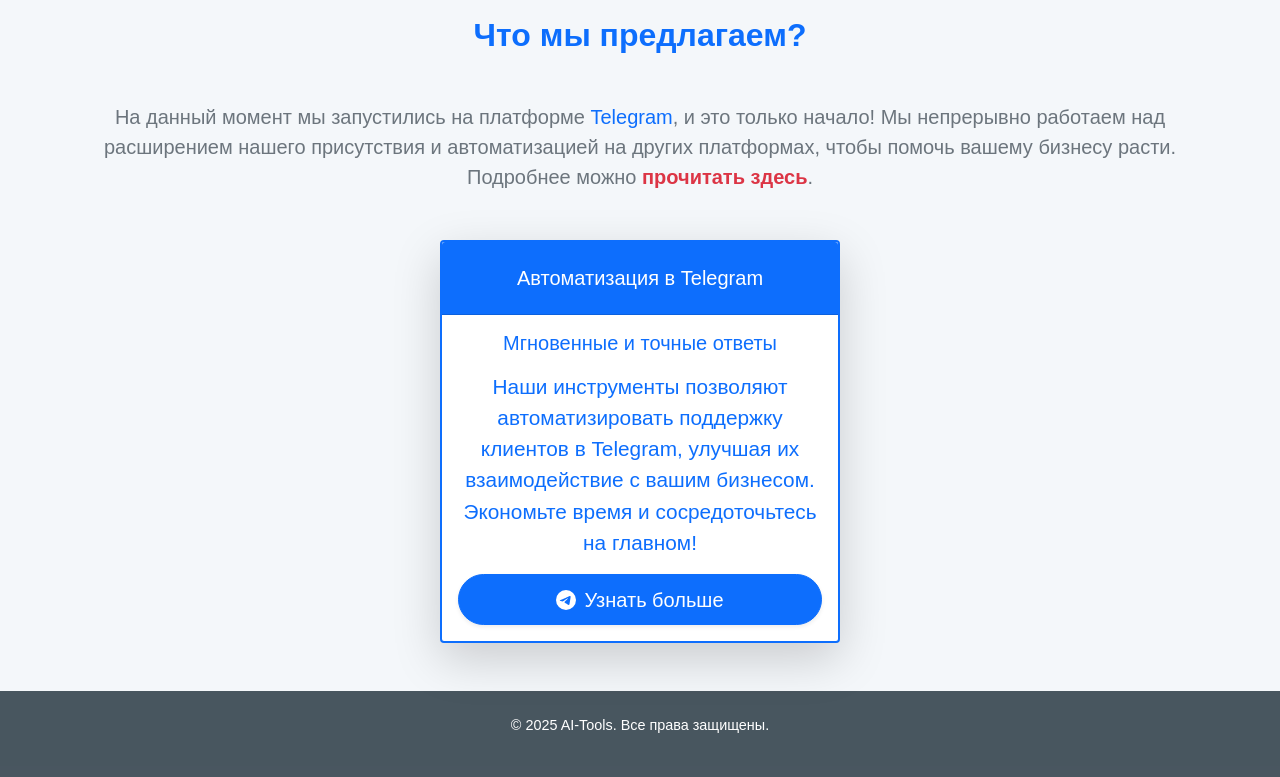
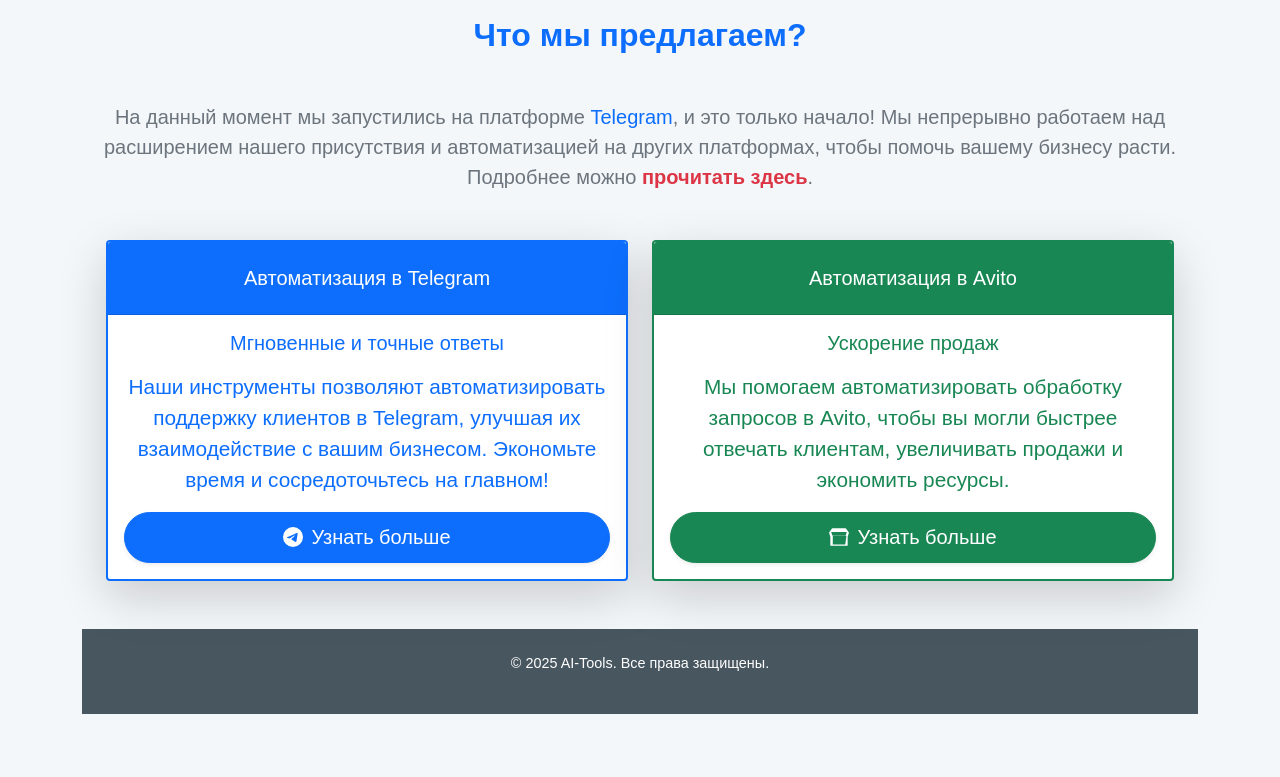
Before and after one commit to Narek12345/AI-Tools, a Django app: page / in a window 1280 px wide. Shown: the part 1267-2044 px from the top of the page. After the commit the page ends 1981 px from the top, so only its background shows below. Run offline with Django 5.2, Linux system fonts and the light colour scheme.

Commit message:
Added a card with Avito on the home.html page.

```diff
--- a/core/templates/core/home.html
+++ b/core/templates/core/home.html
@@ -60,20 +60,23 @@
     Подробнее можно <a href="#" class="text-danger fw-bold text-decoration-none">прочитать здесь</a>.
   </p>
 
+<!-- Ряд карточек -->
+<div class="container d-flex justify-content-center my-5">
+  <div class="row row-cols-1 row-cols-md-2 g-4">
     <!-- Карточка с Telegram -->
-  <div class="container d-flex justify-content-center my-5">
-    <div class="card border-primary shadow-lg rounded wow fadeInUp" data-wow-delay="0.1s" style="max-width: 400px; border-width: 2px;">
+    <div class="col">
+      <div class="card border-primary shadow-lg rounded wow fadeInUp h-100 d-flex flex-column" data-wow-delay="0.1s" style="border-width: 2px;">
         <div class="card-header bg-primary text-white text-center py-4 position-relative">
           <i class="bi bi-telegram fs-1 position-absolute top-50 start-0 translate-middle-y text-white ms-4"></i>
           <h5 class="mb-0">Автоматизация в Telegram</h5>
         </div>
-      <div class="card-body text-primary text-center">
+        <div class="card-body text-primary text-center d-flex flex-column">
           <h5 class="card-title mb-3">Мгновенные и точные ответы</h5>
           <p class="card-text">
             Наши инструменты позволяют автоматизировать поддержку клиентов в Telegram, улучшая их взаимодействие с вашим бизнесом.
             Экономьте время и сосредоточьтесь на главном!
           </p>
-				<a href="#" class="btn btn-primary btn-lg mt-3 d-flex align-items-center justify-content-center gap-2 shadow-sm rounded-pill" style="padding: 0.6rem 1.5rem; transition: all 0.3s ease;">
+          <a href="#" class="btn btn-primary btn-lg mt-auto d-flex align-items-center justify-content-center gap-2 shadow-sm rounded-pill" style="padding: 0.6rem 1.5rem; transition: all 0.3s ease;">
             <svg xmlns="http://www.w3.org/2000/svg" width="20" height="20" fill="currentColor" class="bi bi-telegram" viewBox="0 0 16 16">
               <path d="M16 8A8 8 0 1 1 0 8a8 8 0 0 1 16 0zM8.287 5.906c-.778.324-2.334.994-4.666 2.01-.378.15-.577.298-.595.442-.03.243.275.339.69.47l.175.055c.408.133.958.288 1.243.294.26.006.549-.1.868-.32 2.179-1.471 3.304-2.214 3.374-2.23.05-.012.12-.026.166.016.047.041.042.12.037.141-.03.129-1.227 1.241-1.846 1.817-.193.18-.33.307-.358.336a8.154 8.154 0 0 1-.188.186c-.38.366-.664.64.015 1.088.327.216.589.393.85.571.284.194.568.387.936.629.093.06.183.125.27.187.331.236.63.448.997.414.214-.02.435-.22.547-.82.265-1.417.786-4.486.906-5.751a1.426 1.426 0 0 0-.013-.315.337.337 0 0 0-.114-.217.526.526 0 0 0-.31-.093c-.3.005-.763.166-2.984 1.09z"/>
             </svg>
@@ -82,6 +85,29 @@
         </div>
       </div>
     </div>
+
+    <!-- Карточка с Avito -->
+    <div class="col">
+      <div class="card border-success shadow-lg rounded wow fadeInUp h-100 d-flex flex-column" data-wow-delay="0.2s" style="border-width: 2px;">
+        <div class="card-header bg-success text-white text-center py-4 position-relative">
+          <i class="bi bi-shop fs-1 position-absolute top-50 start-0 translate-middle-y text-white ms-4"></i>
+          <h5 class="mb-0">Автоматизация в Avito</h5>
+        </div>
+        <div class="card-body text-success text-center d-flex flex-column">
+          <h5 class="card-title mb-3">Ускорение продаж</h5>
+          <p class="card-text">
+            Мы помогаем автоматизировать обработку запросов в Avito, чтобы вы могли быстрее отвечать клиентам, увеличивать продажи и экономить ресурсы.
+          </p>
+          <a href="#" class="btn btn-success btn-lg mt-auto d-flex align-items-center justify-content-center gap-2 shadow-sm rounded-pill" style="padding: 0.6rem 1.5rem; transition: all 0.3s ease;">
+            <svg xmlns="http://www.w3.org/2000/svg" width="20" height="20" fill="currentColor" class="bi bi-shop" viewBox="0 0 16 16">
+              <path d="M2.97 1a1 1 0 0 0-.9.553L.165 4.27a.5.5 0 0 0-.045.342.5.5 0 0 0 .045.13L1.07 8v6.5a.5.5 0 0 0 .5.5h12.86a.5.5 0 0 0 .5-.5V8l.95-3.258a.5.5 0 0 0 .05-.312.5.5 0 0 0-.05-.13L13.9 1.553A1 1 0 0 0 13 1H2.97zM1.78 4h12.44l-.717 2.453a.5.5 0 0 1-.394.338h-10.22a.5.5 0 0 1-.394-.338L1.78 4zm1.272 3h10.896L13 14H3l.052-7z"/>
+            </svg>
+            Узнать больше
+          </a>
+        </div>
+      </div>
+    </div>
+  </div>
 </div>
 
 {% endblock %}
```
Lines whose indentation alone changed are shown as unchanged.
